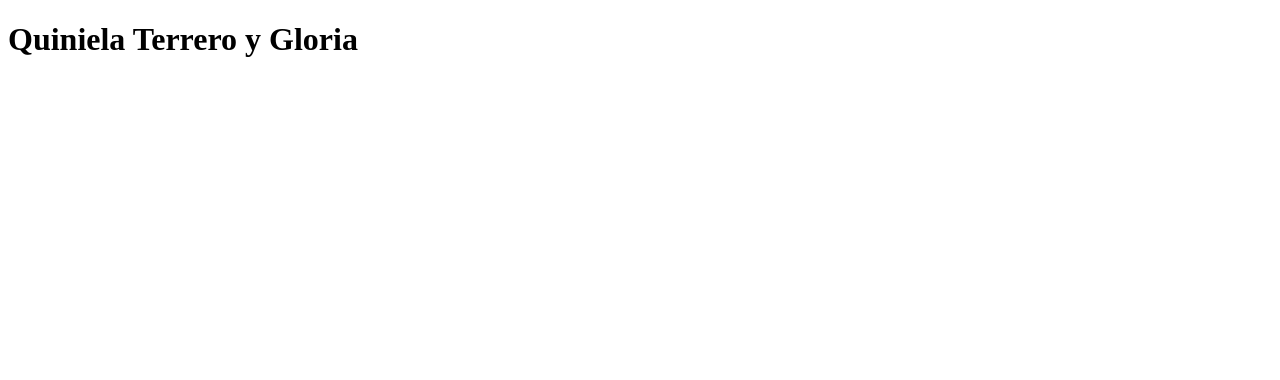
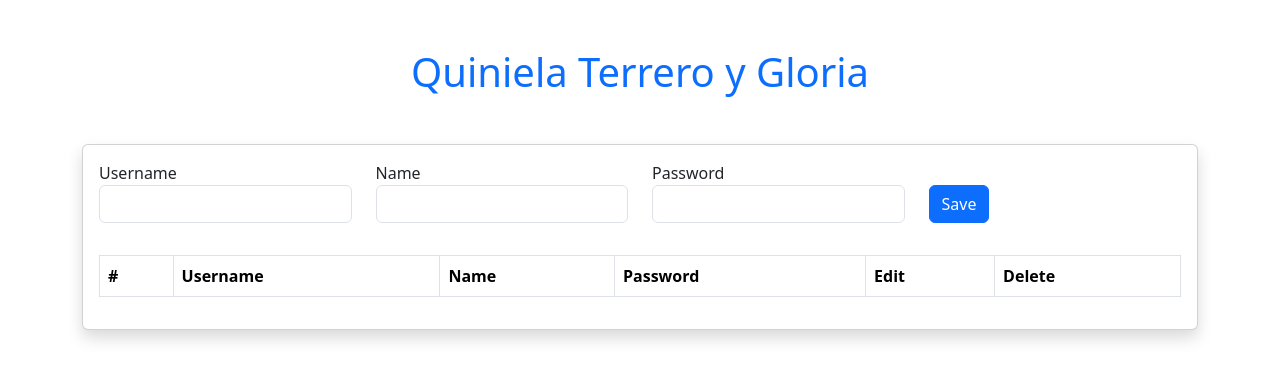
Before and after one commit to Fabian9128/TerreroGloriaPythonWeb, a Flask app: page / in a window 1280 px wide. Shown: the top 380 px of the page. Run offline with Flask 3, Linux system fonts and the light colour scheme; lists and menus that the app fills with data are empty.

Commit message:
mejoras en el código y distribución

```diff
--- a/src/app.py
+++ b/src/app.py
@@ -1,5 +1,10 @@
 from flask import Flask, render_template
 import os
+import database as db
+
+####################################################################
+#Código sacado del video https://www.youtube.com/watch?v=Zfpbnmdi-pE
+####################################################################
 
 #Definir el html
 template_dir = os.path.dirname(os.path.abspath(os.path.dirname(__file__)))
--- /dev/null
+++ b/src/database.py
@@ -0,0 +1,4 @@
+import pymysql
+
+# Conexión a la base de datos
+miConexcion = pymysql.connect(host="localhost", user="root", passwd="Mariana_9128", database="prueba")
--- a/src/templates/index.html
+++ b/src/templates/index.html
@@ -4,10 +4,63 @@
     <meta charset="UTF-8">
     <meta name="viewport" content="width=device-width, initial-scale=1.0">
     <title>Document</title>
+    <!-- Bootstrap -->
+    <link href="https://cdn.jsdelivr.net/npm/bootstrap@5.3.3/dist/css/bootstrap.min.css" rel="stylesheet" integrity="sha384-QWTKZyjpPEjISv5WaRU9OFeRpok6YctnYmDr5pNlyT2bRjXh0JMhjY6hW+ALEwIH" crossorigin="anonymous">
+    <script src="https://cdn.jsdelivr.net/npm/bootstrap@5.3.3/dist/js/bootstrap.bundle.min.js" integrity="sha384-YvpcrYf0tY3lHB60NNkmXc5s9fDVZLESaAA55NDzOxhy9GkcIdslK1eN7N6jIeHz" crossorigin="anonymous"></script>
+
 </head>
 <body>
 
-    <h1>Quiniela Terrero y Gloria</h1>
+    <h1 class="text-center mt-5 mb-5 text-primary">Quiniela Terrero y Gloria</h1>
+
+    <div class="container">
+        <div class="card shadow">
+            <div class="card-body">
+
+                <!-- Formulario -->
+                <form action="" method="POST">
+                    <div class="row mb-3">
+                        <div class="col">
+                            <label>Username</label>
+                            <input type="text" class="form-control mb-3" name="username">
+                        </div>
+                        <div class="col">
+                            <label>Name</label>
+                            <input type="text" class="form-control mb-3" name="name">
+                        </div>
+                        <div class="col">
+                            <label>Password</label>
+                            <input type="text" class="form-control mb-3" name="password">
+                        </div>
+                        <div class="col">
+                            <button class="btn btn-primary mb-3 mt-4" type="submit">Save</button>
+                        </div>
+                    </div>
+                </form>
+
+                <!-- Tabla -->
+                <table class="table table-bordered">
+                    <thead>
+                        <th scope="col">#</th>
+                        <th scope="col">Username</th>
+                        <th scope="col">Name</th>
+                        <th scope="col">Password</th>
+                        <th scope="col">Edit</th>
+                        <th scope="col">Delete</th>
+                    </thead>
+                </table>
+                <tbody>
+                    <td></td>
+                    <td></td>
+                    <td></td>
+                    <td></td>
+                    <td></td>
+                    <td></td>
+                </tbody>
+
+            </div>
+        </div>
+    </div>
 
 </body>
 </html>
```
Also changed, not shown: database.py (deleted).
